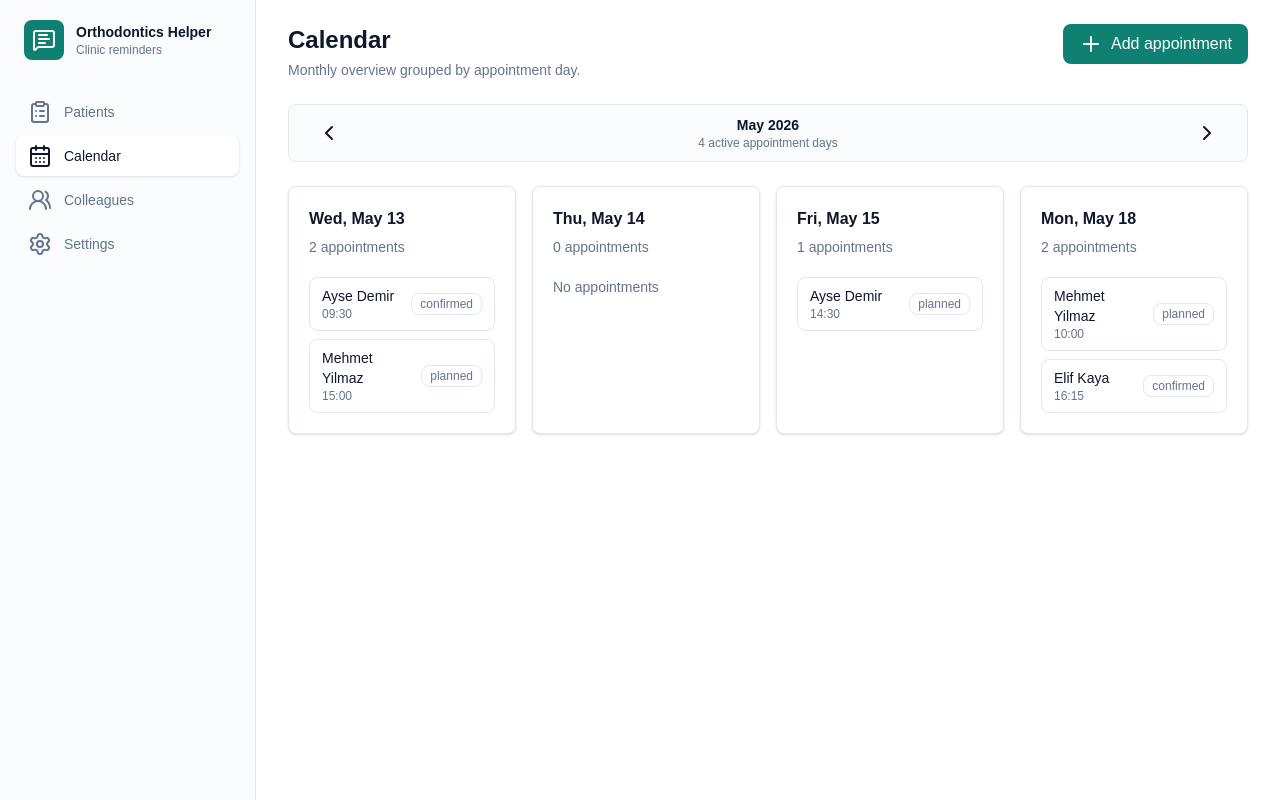
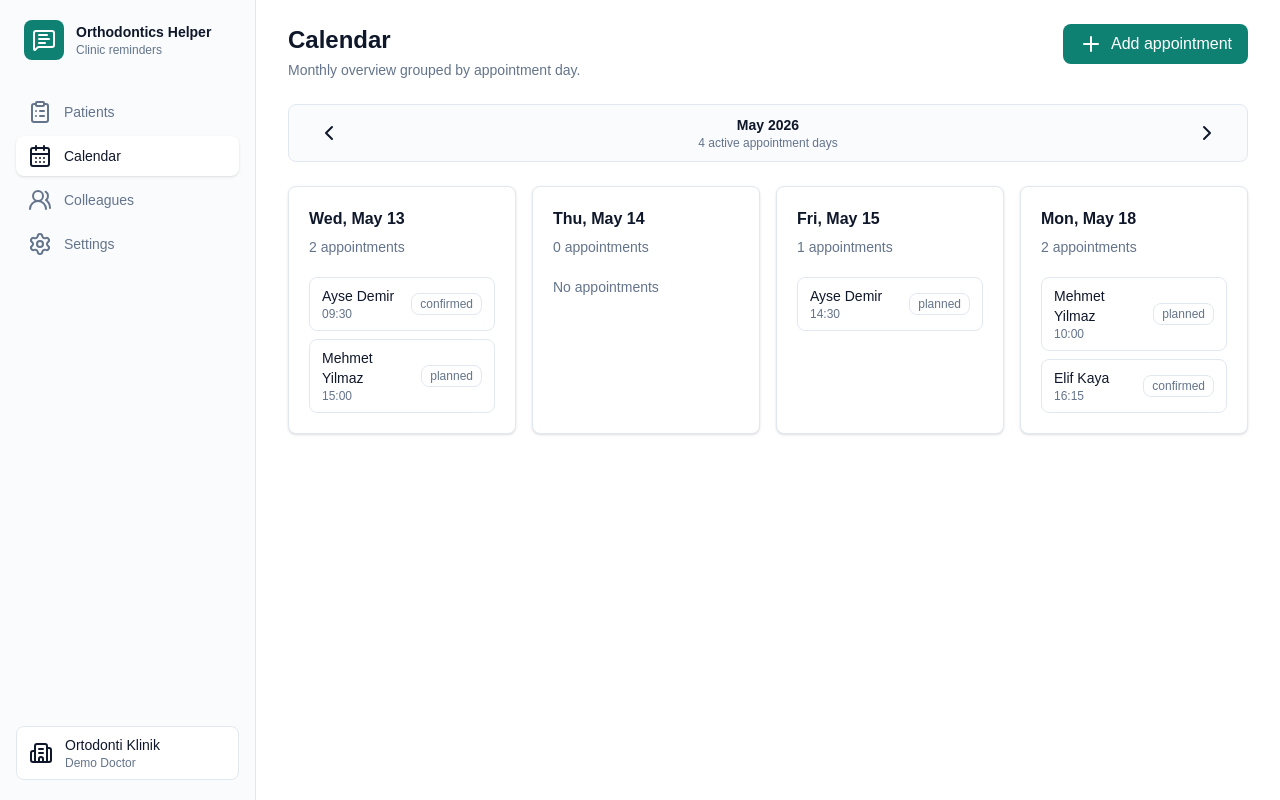
Before and after one commit to celal2344/orthodontics-helper, a Next.js app in the folder apps/web/: page /calendar in a window 1280 px wide. Built offline with nearby package versions, Linux system fonts and the light colour scheme.

Commit message:
feat(web): add clinic context shell

```diff
--- a/apps/web/package.json
+++ b/apps/web/package.json
@@ -8,6 +8,7 @@
     "typecheck": "tsc --noEmit"
   },
   "dependencies": {
+    "@orthodontics-helper/api-client": "workspace:*",
     "@hookform/resolvers": "^5.2.2",
     "@tanstack/react-query": "^5.90.12",
     "@tanstack/react-table": "^8.21.3",
--- a/apps/web/src/components/layout/app-providers.tsx
+++ b/apps/web/src/components/layout/app-providers.tsx
@@ -3,6 +3,7 @@
 import { QueryClient, QueryClientProvider } from "@tanstack/react-query";
 import type { ReactNode } from "react";
 import { useState } from "react";
+import { ClinicContextProvider } from "@/features/auth/components/clinic-context-provider";
 
 export function AppProviders({ children }: { children: ReactNode }) {
   const [queryClient] = useState(
@@ -18,6 +19,8 @@ export function AppProviders({ children }: { children: ReactNode }) {
   );
 
   return (
-    <QueryClientProvider client={queryClient}>{children}</QueryClientProvider>
+    <QueryClientProvider client={queryClient}>
+      <ClinicContextProvider>{children}</ClinicContextProvider>
+    </QueryClientProvider>
   );
 }
--- a/apps/web/src/components/layout/app-shell.tsx
+++ b/apps/web/src/components/layout/app-shell.tsx
@@ -7,6 +7,7 @@ import {
   Settings,
   UsersRound,
 } from "lucide-react";
+import { ClinicStatus } from "@/features/auth/components/clinic-status";
 import { cn } from "@/lib/utils";
 
 const navigation = [
@@ -56,12 +57,19 @@ export function AppShell({
             );
           })}
         </nav>
+
+        <div className="mt-auto">
+          <ClinicStatus />
+        </div>
       </aside>
 
       <div className="lg:pl-64">
         <header className="sticky top-0 z-10 border-b bg-background/95 px-4 py-3 backdrop-blur md:px-6 lg:hidden">
           <div className="flex items-center justify-between gap-3">
             <p className="text-sm font-semibold">Orthodontics Helper</p>
+            <div className="hidden min-w-0 flex-1 justify-end sm:flex">
+              <ClinicStatus />
+            </div>
             <nav className="flex items-center gap-1">
               {navigation.map((item) => {
                 const Icon = item.icon;
--- /dev/null
+++ b/apps/web/src/features/auth/components/clinic-context-provider.tsx
@@ -0,0 +1,53 @@
+"use client";
+
+import type { Clinic, CurrentUser } from "@orthodontics-helper/api-client";
+import {
+  createContext,
+  type ReactNode,
+  useContext,
+  useMemo,
+} from "react";
+
+type ClinicContextValue = {
+  user: CurrentUser;
+  clinic: Clinic;
+  isAuthenticated: boolean;
+};
+
+const demoUser: CurrentUser = {
+  id: "00000000-0000-0000-0000-000000000001",
+  email: "doctor@example.com",
+  fullName: "Demo Doctor",
+  clinicId: "00000000-0000-0000-0000-000000000010",
+};
+
+const demoClinic: Clinic = {
+  id: "00000000-0000-0000-0000-000000000010",
+  name: "Ortodonti Klinik",
+};
+
+const ClinicContext = createContext<ClinicContextValue | null>(null);
+
+export function ClinicContextProvider({ children }: { children: ReactNode }) {
+  const value = useMemo(
+    () => ({
+      user: demoUser,
+      clinic: demoClinic,
+      isAuthenticated: true,
+    }),
+    [],
+  );
+
+  return (
+    <ClinicContext.Provider value={value}>{children}</ClinicContext.Provider>
+  );
+}
+
+export function useClinicContext() {
+  const context = useContext(ClinicContext);
+  if (!context) {
+    throw new Error("useClinicContext must be used within ClinicContextProvider");
+  }
+
+  return context;
+}
--- /dev/null
+++ b/apps/web/src/features/auth/components/clinic-status.tsx
@@ -0,0 +1,18 @@
+"use client";
+
+import { Building2 } from "lucide-react";
+import { useClinicContext } from "@/features/auth/components/clinic-context-provider";
+
+export function ClinicStatus() {
+  const { clinic, user } = useClinicContext();
+
+  return (
+    <div className="flex min-w-0 items-center gap-3 rounded-md border bg-background px-3 py-2">
+      <Building2 aria-hidden="true" />
+      <div className="min-w-0">
+        <p className="truncate text-sm font-medium">{clinic.name}</p>
+        <p className="truncate text-xs text-muted-foreground">{user.fullName}</p>
+      </div>
+    </div>
+  );
+}
--- /dev/null
+++ b/apps/web/src/lib/api/client.ts
@@ -0,0 +1,4 @@
+import { ApiClient } from "@orthodontics-helper/api-client";
+import { apiBaseUrl } from "@/lib/api/config";
+
+export const apiClient = new ApiClient(apiBaseUrl);
```
Also changed, not shown: 2 other files (tests, documents, lock files or other folders).
